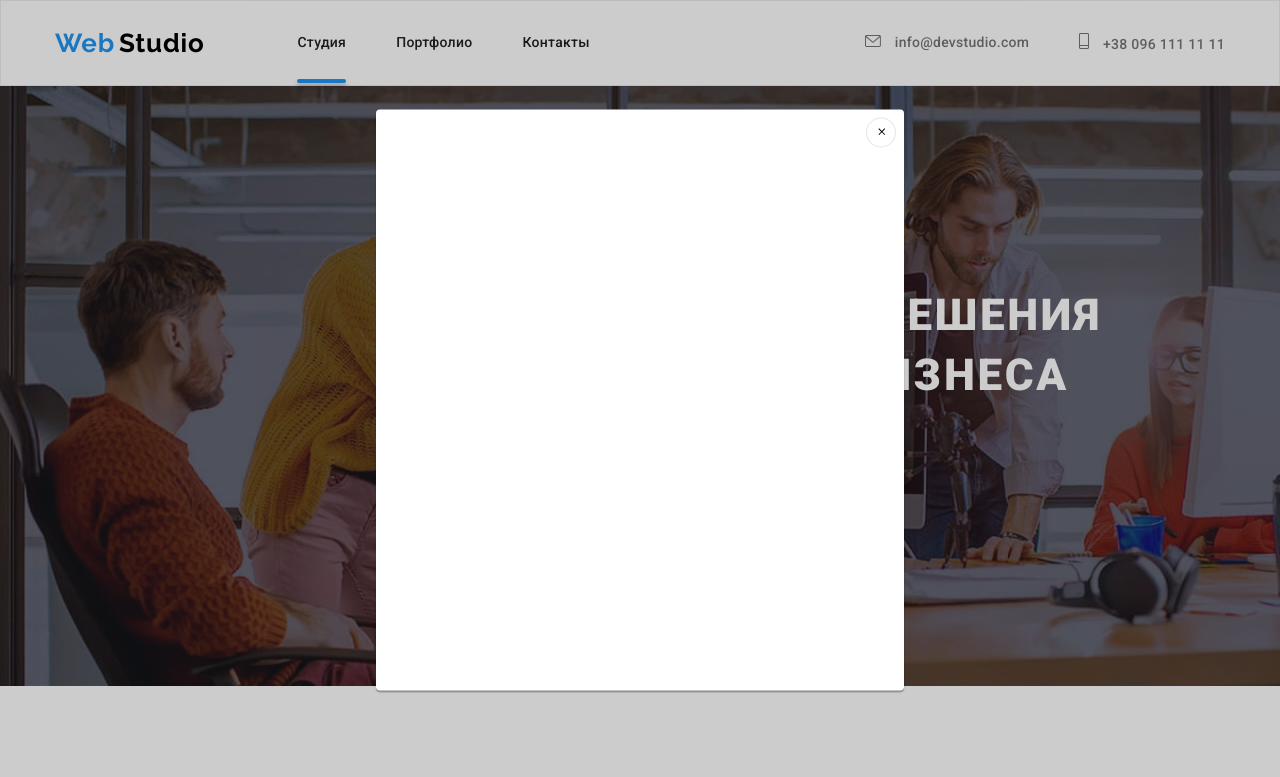
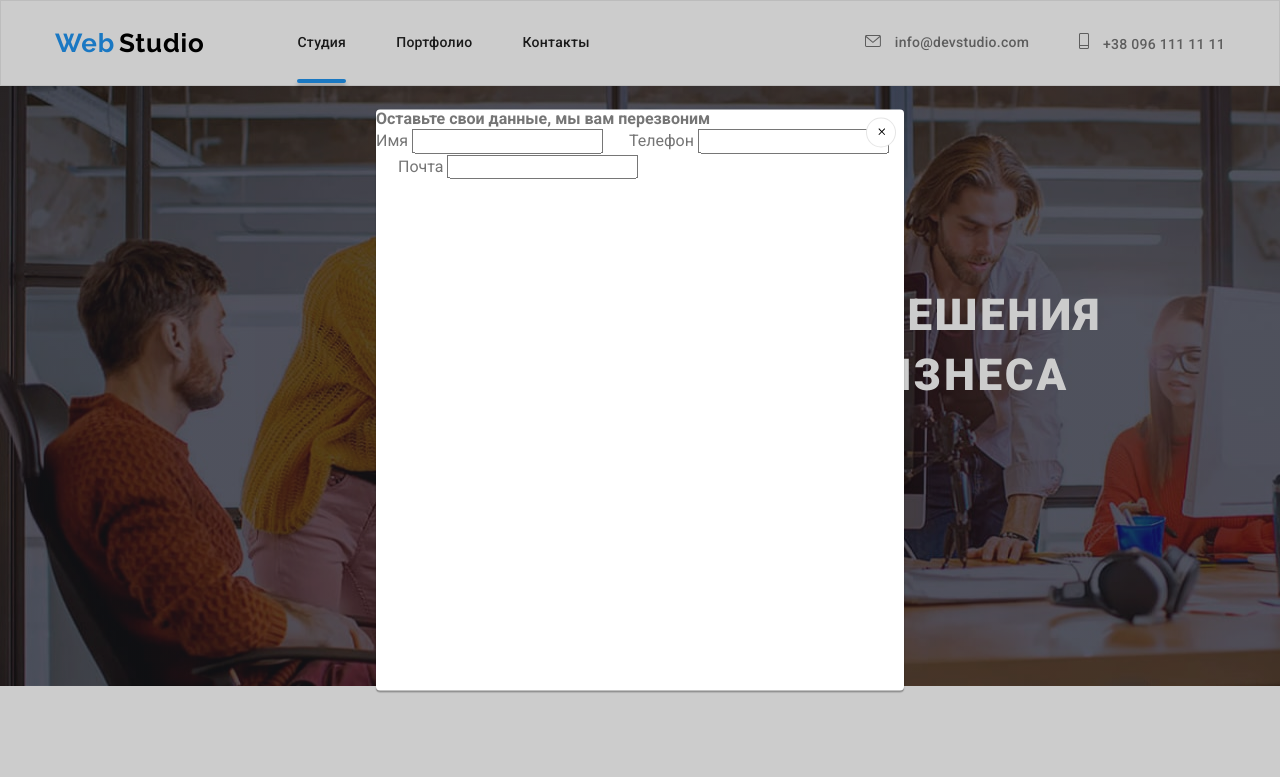
Before and after one commit to Vovichh93/goit-markup-hw-06, a plain HTML site: page index.html in a window 1280 px wide. Both pictures are taken after a click on the button "Заказать услугу". Shown: the top 777 px of the page. Drawn offline with nearby package versions, Linux system fonts and the light colour scheme.

```diff
--- a/index.html
+++ b/index.html
@@ -434,7 +434,26 @@
             <use href="./images/aicons.svg#close"></use>
           </svg>
         </button>
-      </div>
+
+        <b class="modal-title">Оставьте свои данные, мы вам перезвоним</b>
+        <form action="#" class="modal-form">
+          <label class="" for="">Имя</label>
+          <input type="text" class="modal-form-input" />
+          <svg  width="18" height="18" class="input-icon">
+            <use href="./images/aicons.svg#person-black"></use>
+          </svg>
+          <labe class="" for="">Телефон</labe>
+          <input type="tel" class="modal-form-input" />
+          <svg  width="18" height="18" class="input-icon">
+            <use href="./images/aicons.svg#phone-black"></use>
+          </svg>
+          <labe class="" for="">Почта</labe>
+          <input type="email" class="modal-form-input" />
+          <svg  width="18" height="18" class="input-icon">
+            <use href="./images/aicons.svg#email-black"></use>
+          </svg>
+        </form>
+
     </div>
     <script src="./JS/modal.js"></script>
   </body>
```
